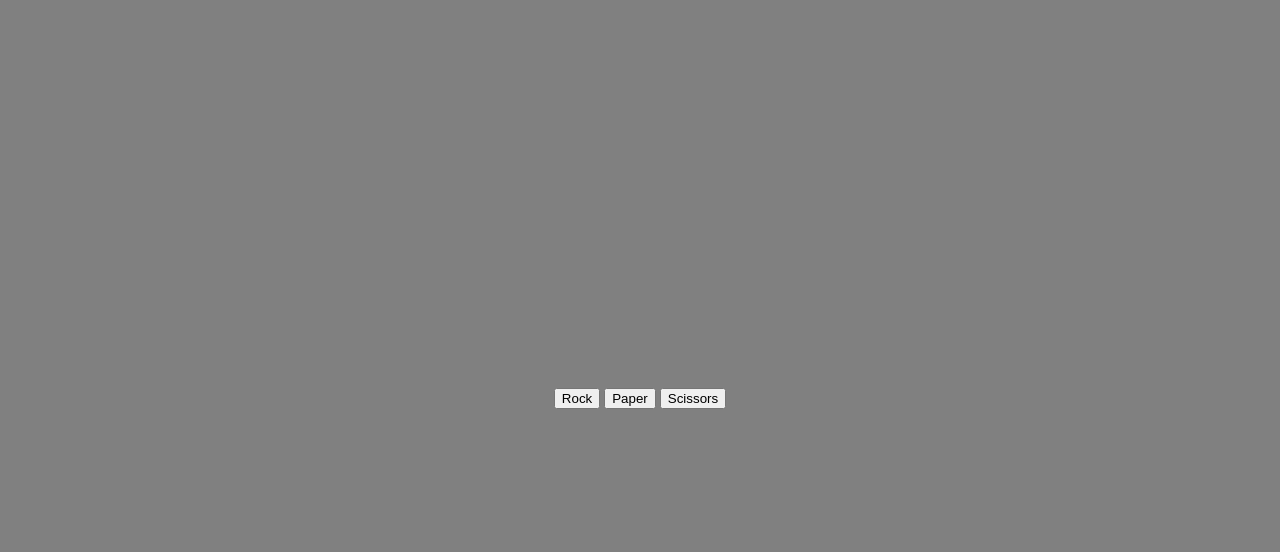
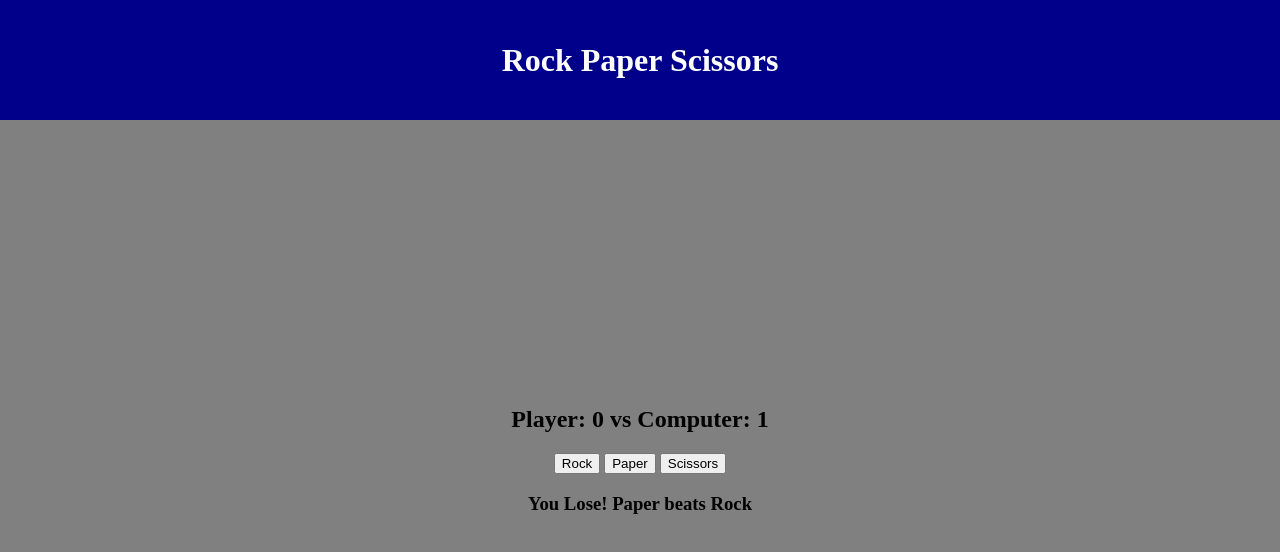
Before and after one commit to snltech/top-rock-paper-scissors, a plain HTML site: page index.html in a window 1280 px wide. Both pictures are taken after a click on the button "Rock". Drawn offline with Linux system fonts and the light colour scheme.

Commit message:
completed 2nd phase

```diff
--- a/index.html
+++ b/index.html
@@ -9,14 +9,21 @@
     <link href="style.css" rel="stylesheet">
 </head>
 <body>
+    <div id="header">
+        <h1>Rock Paper Scissors</h1>
+    </div>
+    <div class="container">
+        <div>
+            <h2 class="score"></h2>
+        </div>
         <div>
             <button value="Rock" class="btn">Rock</button>
             <button value="Paper" class="btn">Paper</button>
             <button value="Scissors" class="btn">Scissors</button>
         </div>
         <div>
-        <h2 class="score"></h2>
             <h3 class="result"></h3>
+        </div>
     </div>
 </body>
 </html>
--- a/script.js
+++ b/script.js
@@ -1,29 +1,36 @@
 // 0 is  paper 1 is scissors and 2 is rock
 
 const hand = ["Paper", "Scissors", "Rock"];
+
+let playerScore = 0;
+let computerScore = 0;
 
 function computerPlay(){
     return hand[Math.floor(Math.random()*3)];
 }
 
 function playRound(playerSelection, computerSelection){
-    let playerHand= playerSelection.slice(0,1).toUpperCase() + playerSelection.slice(1).toLowerCase();
+    let playerHand = playerSelection.slice(0,1).toUpperCase() + playerSelection.slice(1).toLowerCase();
     if(playerHand == "Rock"){
         if(computerSelection == "Rock"){
             return "It's a Tie!";
         }
         else if(computerSelection == "Scissors"){
+            playerScore += 1;
             return "You Win! Rock beats Scissors";
         }
         else{
+            computerScore += 1;
             return "You Lose! Paper beats Rock";
         }
     }
     else if(playerHand == "Paper"){
         if(computerSelection == "Rock"){
+            playerScore += 1;
             return "You Win! Paper beats Rock";
         }
         else if(computerSelection == "Scissors"){
+            computerScore += 1;
             return "You Lose! Scissors beats Paper";
         }
         else{
@@ -32,12 +39,14 @@ function playRound(playerSelection, computerSelection){
     }
     else if(playerHand == "Scissors"){
         if(computerSelection == "Rock"){
+            computerScore += 1;
             return "You Lose! Rock beats Scissors";
         }
         else if(computerSelection == "Scissors"){
             return "It's a Tie!";
         }
         else{
+            playerScore += 1;
             return "You Win! Scissors beats Paper";
         }
     }
@@ -46,8 +55,23 @@ function playRound(playerSelection, computerSelection){
 function game(e){
         let playerSelection = this.getAttribute('value');
         let computerSelection = computerPlay();
-        console.log(playRound(playerSelection, computerSelection));
+        document.querySelector('.result').innerHTML = playRound(playerSelection, computerSelection);
+        document.querySelector('.score').textContent = `Player: ${playerScore} vs Computer: ${computerScore}`;
+        if (computerScore == 5)
+        {
+            document.querySelector('.result').innerHTML = `Computer Wins! <br>Start a new game`;
+            computerScore = 0;
+            playerScore = 0;
+        }
+        if (playerScore == 5)
+        {
+            document.querySelector('.result').innerHTML = `Player Wins! <br>Start a new game`;
+            computerScore = 0;
+            playerScore = 0;
+        }
 }
+
+document.querySelector('.score').textContent = `player: ${playerScore} vs computer: ${computerScore}`;
 
 const btns = document.querySelectorAll('button');
 btns.forEach(btn => btn.addEventListener('click', game));
--- a/style.css
+++ b/style.css
@@ -1,8 +1,32 @@
 body {
     display: flex;
     flex-direction: column;
+    background-color: grey;
+    height: 100vh;
+    padding: 0;
+    margin: 0;
+}
+
+#header {
+    height: 15vh;
+    width: 100vw;
+    display: flex;
     justify-content: center;
     align-items: center;
-    background-color: grey;
-    height: 100vh;
+    background-color: darkblue;
+    color: white;
+    padding: 0;
+    margin: 0;
 }
+
+.container {
+    display: flex;
+    flex: 1;
+    flex-direction: column;
+    justify-content: center;
+    align-items: center;
+}
+
+.result {
+    text-align: center;
+}
```
Lines whose indentation alone changed are shown as unchanged.
